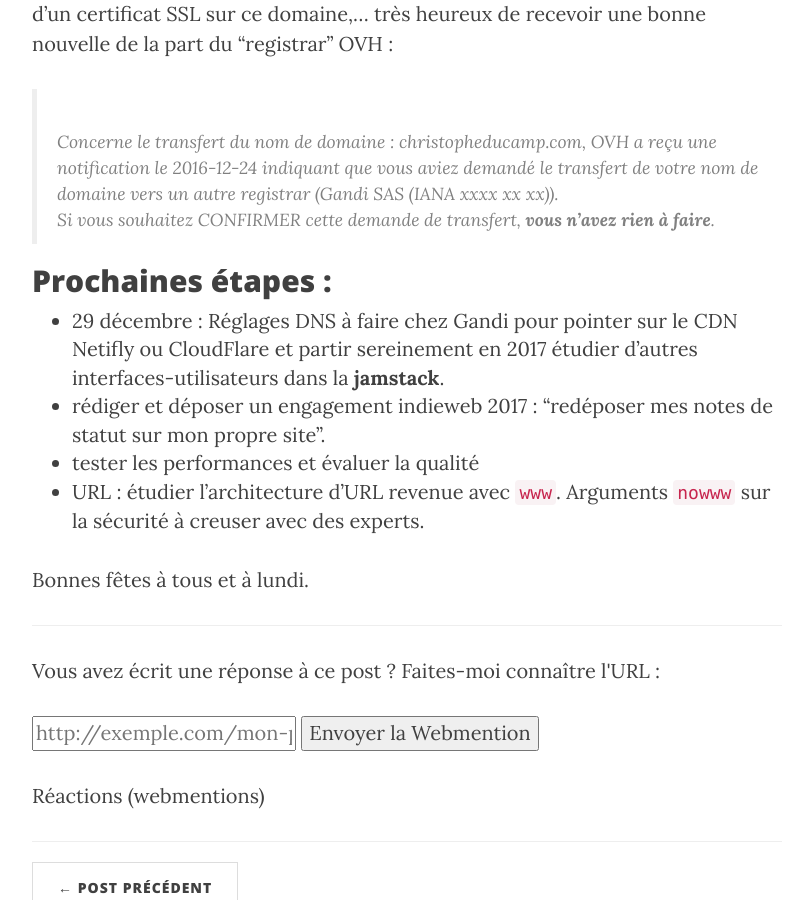
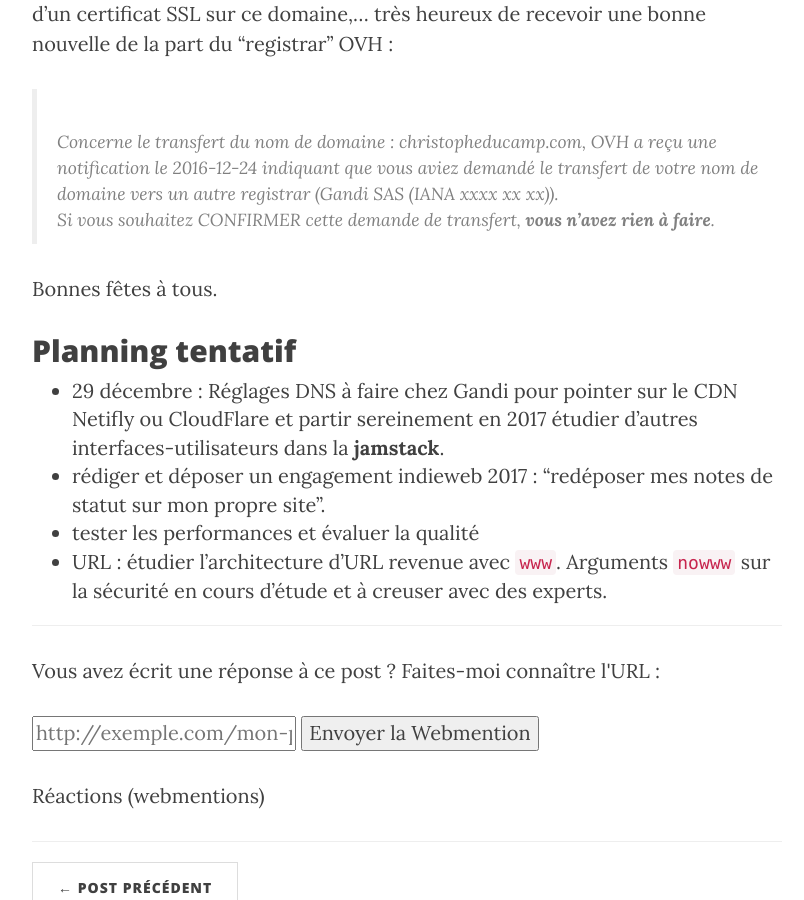
Before and after one commit to ChristopheDucamp/xtof-clean-blog, a Jekyll site: the page built from _posts/2016-12-24-migration-jamstack.markdown, in a window 1280 px wide and 900 px high, scrolled down 897 px. Shown: the whole window, without its empty margins (233-1037 px from the left). Built offline with Jekyll 4.4.1, drawn with Linux system fonts in a browser that asks for light colours; nearby versions of some CDN libraries; comment, search, counter and statistics services are not loaded.

Commit message:
Updated Migration Jamstack

```diff
--- a/_posts/2016-12-24-migration-jamstack.markdown
+++ b/_posts/2016-12-24-migration-jamstack.markdown
@@ -21,11 +21,10 @@ Après un [gros mal de crâne vécu avant-hier](http://ducamp.me/2016-357) pour
 
 > Concerne le transfert du nom de domaine : christopheducamp.com, OVH a reçu une notification le 2016-12-24 indiquant que vous aviez demandé le transfert de votre nom de domaine vers un autre registrar (Gandi SAS (IANA xxxx xx xx)).<br>Si vous souhaitez CONFIRMER cette demande de transfert, **vous n'avez rien à faire**.
 
-## Prochaines étapes :
+Bonnes fêtes à tous.
 
+## Planning tentatif
 * 29 décembre : [Réglages DNS à faire chez Gandi pour pointer sur le CDN Netifly ou CloudFlare](http://ducamp.me/2016-357#SSL_sur_domaine_apex_christopheducamp.com) et partir sereinement en 2017 étudier d'autres interfaces-utilisateurs dans la **[jamstack](https://christophe.ducamp.me/2016/12/20/newbie-sur-la-jamstack-dot-dot-dot.html)**.
 * rédiger et déposer [un engagement indieweb 2017](https://indieweb.org/2017-01-01-commitments) : "redéposer mes notes de statut sur mon propre site".
 * [tester les performances et évaluer la qualité](https://medium.com/@JeremyRaffin/site-web-statique-optimis%C3%A9-avec-github-pages-partie-4-tester-les-performances-et-%C3%A9valuer-la-f42ed88a5d44#.w7clu8fbq)
-* URL : étudier l'architecture d'URL revenue avec `www`. Arguments `nowww` sur la sécurité à creuser avec des experts.
-
-Bonnes fêtes à tous et à lundi.
+* URL : étudier l'architecture d'URL revenue avec `www`. Arguments `nowww` sur la sécurité en cours d'étude et à creuser avec des experts.
```
